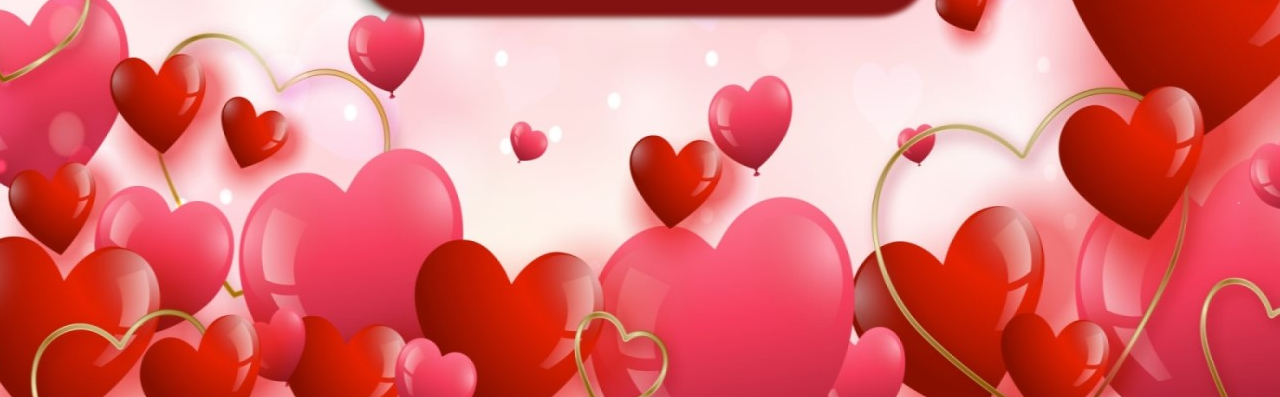
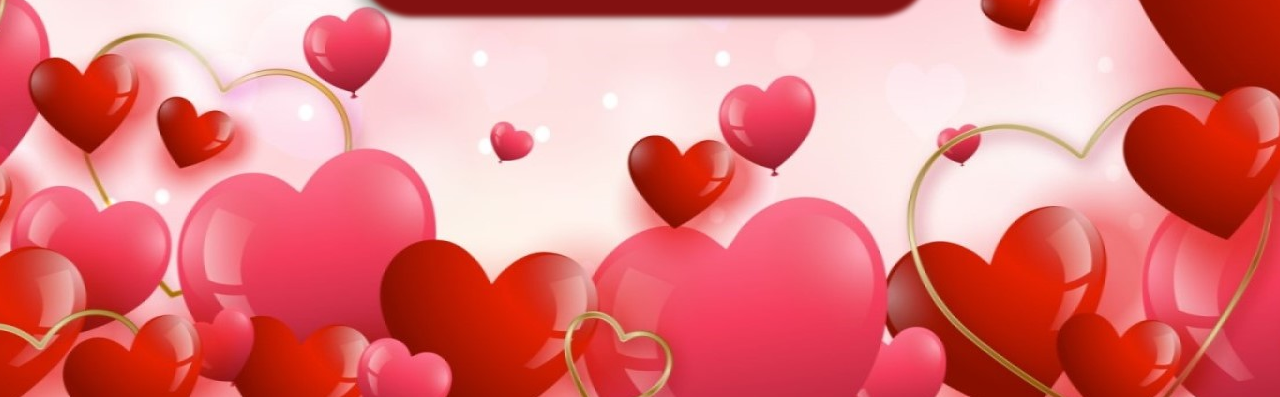
Before and after one commit to DruxAMB/Love-Calculator, a plain HTML site: page index.html in a window 1280 px wide. Shown: the part 403-800 px from the top of the page. Drawn offline with nearby package versions, Linux system fonts and the light colour scheme.

Commit message:
background image modified

```diff
--- a/style.css
+++ b/style.css
@@ -1,7 +1,7 @@
 
 body {
     margin: auto;
-    background-image: url(/images/background.jpg);
+    background-image: url(background.jpg);
     background-position: center;
 }
 
```
Also changed, not shown: background.jpg (added), images/background.jpg (deleted).
